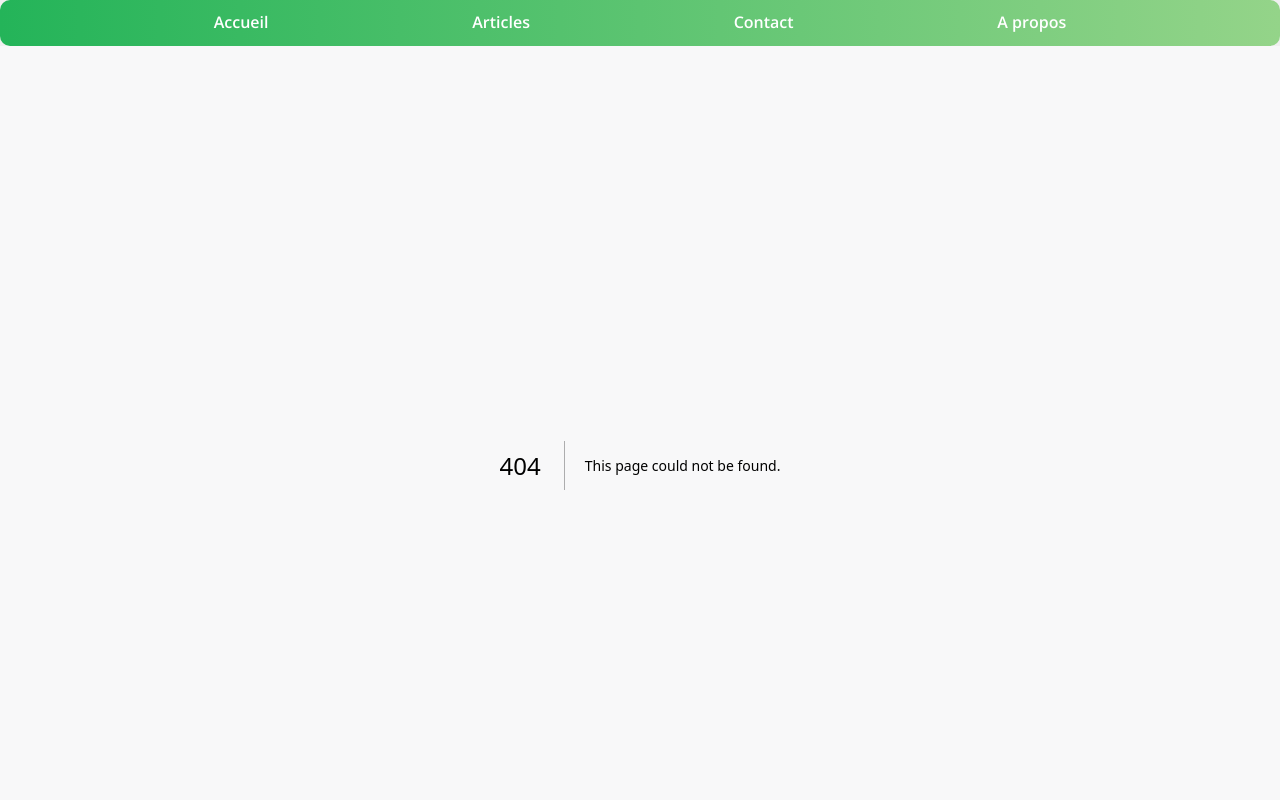
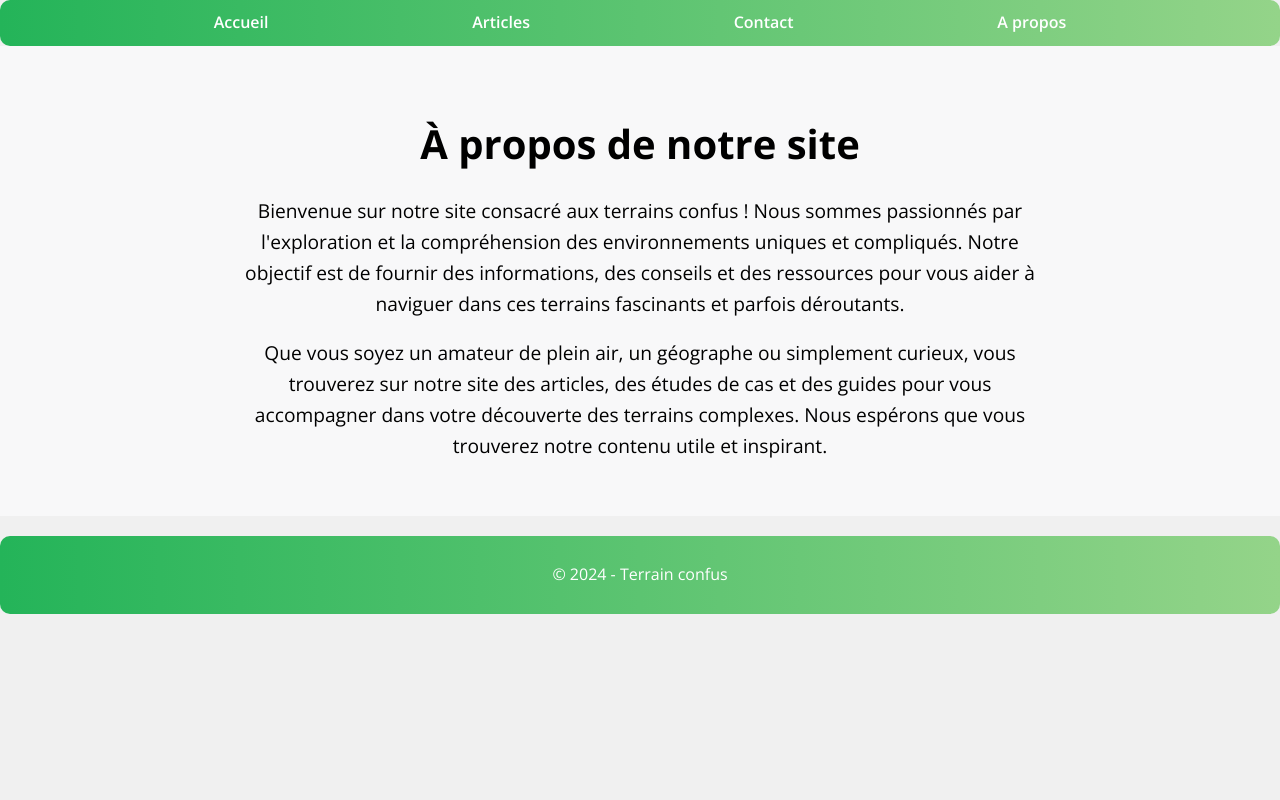
Before and after one commit to janparacha/seo-nextjs, a Next.js app: page /about in a window 1280 px wide. Before the commit this address had no page. Shown: the top 800 px of the page. Built offline with nearby package versions, Linux system fonts and the light colour scheme.

Commit message:
ajour de la page about

```diff
--- /dev/null
+++ b/app/about/about.module.css
@@ -0,0 +1,17 @@
+.container {
+    padding: 20px;
+    max-width: 800px;
+    margin: 0 auto;
+    text-align: center;
+}
+
+.title {
+    font-size: 2.5rem;
+    margin-bottom: 20px;
+}
+
+.description {
+    font-size: 1.2rem;
+    line-height: 1.6;
+    margin-bottom: 15px;
+}
--- /dev/null
+++ b/app/about/page.tsx
@@ -0,0 +1,23 @@
+import React from 'react';
+import styles from './about.module.css';
+
+const About = () => {
+  return (
+    <div className={styles.container}>
+      <h1 className={styles.title}>À propos de notre site</h1>
+      <p className={styles.description}>
+        Bienvenue sur notre site consacré aux terrains confus ! Nous sommes passionnés par l'exploration
+        et la compréhension des environnements uniques et compliqués. Notre objectif est de fournir des
+        informations, des conseils et des ressources pour vous aider à naviguer dans ces terrains
+        fascinants et parfois déroutants.
+      </p>
+      <p className={styles.description}>
+        Que vous soyez un amateur de plein air, un géographe ou simplement curieux, vous trouverez sur notre
+        site des articles, des études de cas et des guides pour vous accompagner dans votre découverte des
+        terrains complexes. Nous espérons que vous trouverez notre contenu utile et inspirant.
+      </p>
+    </div>
+  );
+};
+
+export default About;
--- a/app/home.module.css
+++ b/app/home.module.css
@@ -35,6 +35,5 @@
   align-items: center;
   width: 100%;
   height: 427px;
-  border: 1px solid #ccc;
   overflow: hidden;
 }
```
